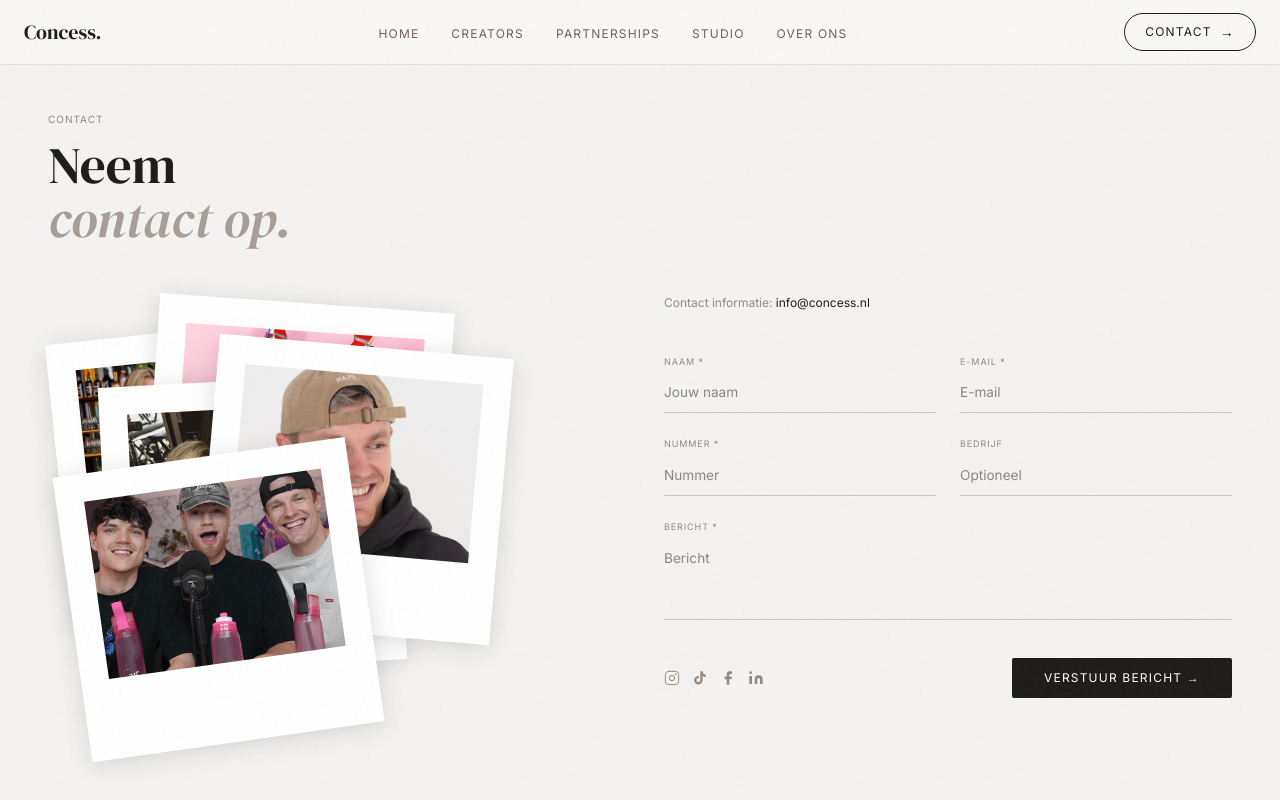
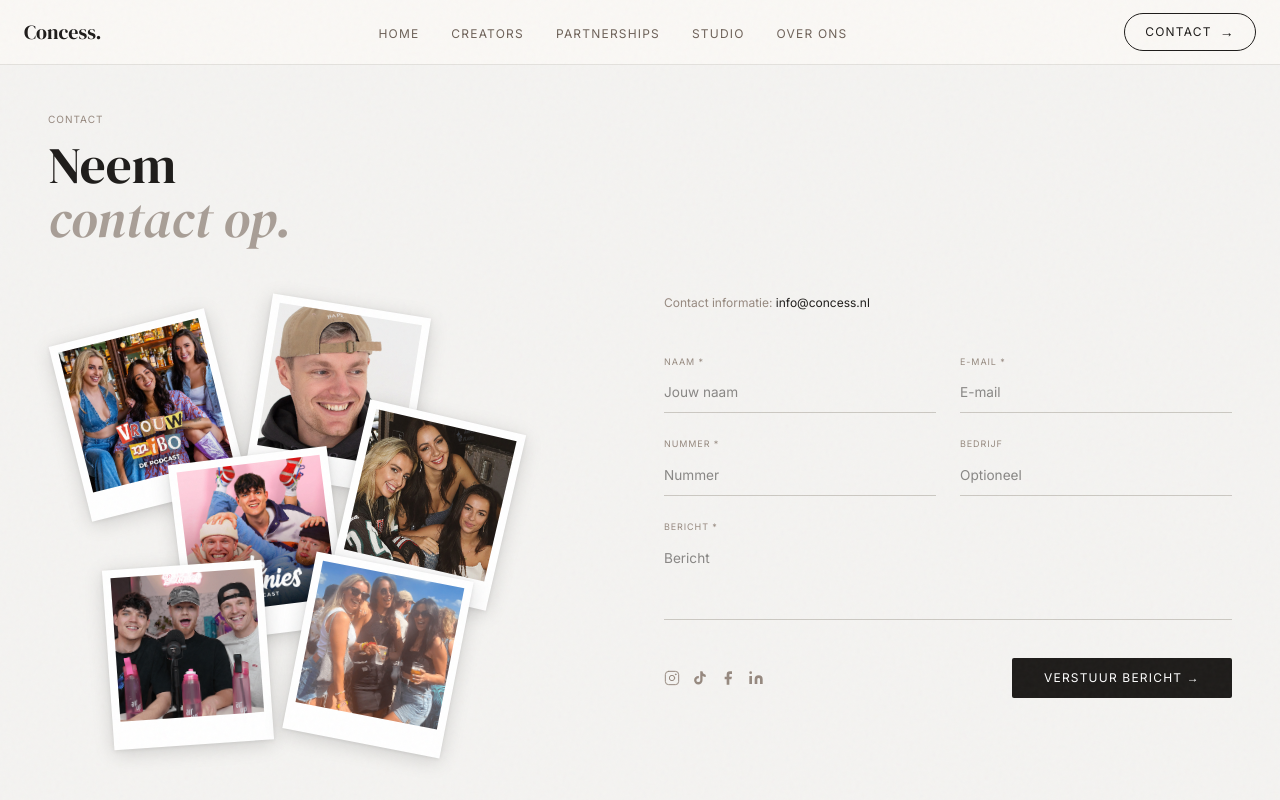
Before and after one commit to xmandysmit-tech/concess-website, a Next.js app: page /contact in a window 1280 px wide. Shown: the top 800 px of the page. Built offline with nearby package versions, Linux system fonts and the light colour scheme; a web font is replaced by a local one.

Commit message:
Contact: polaroids kleiner en verspreid zoals echte Instax

```diff
--- a/app/contact/page.tsx
+++ b/app/contact/page.tsx
@@ -100,28 +100,29 @@ export default function ContactPage() {
         <div className="grid md:grid-cols-2 gap-12 items-start">
 
           {/* Left — polaroid collage */}
-          <div className="relative" style={{ aspectRatio: "4/3" }}>
+          <div className="relative w-full" style={{ height: 460 }}>
             {[
-              { src: "/images/Vrouwmibo-concess-1024x756.jpg", alt: "Vrouwmibo", rotate: -6, x: "2%",  y: "8%",  z: 1 },
-              { src: "/images/De-bennies-concess.jpg",         alt: "De Bennies", rotate: 4,  x: "18%", y: "2%",  z: 2 },
-              { src: "/images/Vrouwmishow_Concess.png",        alt: "Vrouwmishow", rotate: -3, x: "10%", y: "20%", z: 3 },
-              { src: "/images/EnzoKnol_Concess.png",           alt: "Enzo Knol",  rotate: 5,  x: "28%", y: "12%", z: 4 },
-              { src: "/images/Bennies-x-Air-up.png",           alt: "Air Up",     rotate: -8, x: "4%",  y: "38%", z: 5 },
+              { src: "/images/Vrouwmibo-concess-1024x756.jpg",  alt: "Vrouwmibo",   rotate: -14, left: 20,  top: 30,  z: 1 },
+              { src: "/images/EnzoKnol_Concess.png",            alt: "Enzo Knol",   rotate: 9,   left: 210, top: 10,  z: 2 },
+              { src: "/images/De-bennies-concess.jpg",          alt: "De Bennies",  rotate: -7,  left: 130, top: 160, z: 3 },
+              { src: "/images/Vrouwmishow_Concess.png",         alt: "Vrouwmishow", rotate: 13,  left: 300, top: 120, z: 4 },
+              { src: "/images/Bennies-x-Air-up.png",            alt: "Air Up",      rotate: -4,  left: 60,  top: 270, z: 5 },
+              { src: "/images/Vrouwmibo-x-Subway.png",          alt: "Subway",      rotate: 11,  left: 250, top: 270, z: 6 },
             ].map((p) => (
               <div
                 key={p.src}
-                className="absolute bg-white shadow-xl"
+                className="absolute bg-white"
                 style={{
-                  width: "52%",
-                  padding: "5% 5% 14% 5%",
-                  left: p.x,
-                  top: p.y,
+                  width: 160,
+                  padding: "8px 8px 28px 8px",
+                  left: p.left,
+                  top: p.top,
                   transform: `rotate(${p.rotate}deg)`,
                   zIndex: p.z,
-                  boxShadow: "0 4px 24px rgba(0,0,0,0.13)",
+                  boxShadow: "0 4px 20px rgba(0,0,0,0.15), 0 1px 4px rgba(0,0,0,0.08)",
                 }}
               >
-                <div className="relative w-full" style={{ aspectRatio: "4/3" }}>
+                <div className="relative w-full" style={{ aspectRatio: "1/1" }}>
                   <Image src={p.src} alt={p.alt} fill className="object-cover" />
                 </div>
               </div>
```
